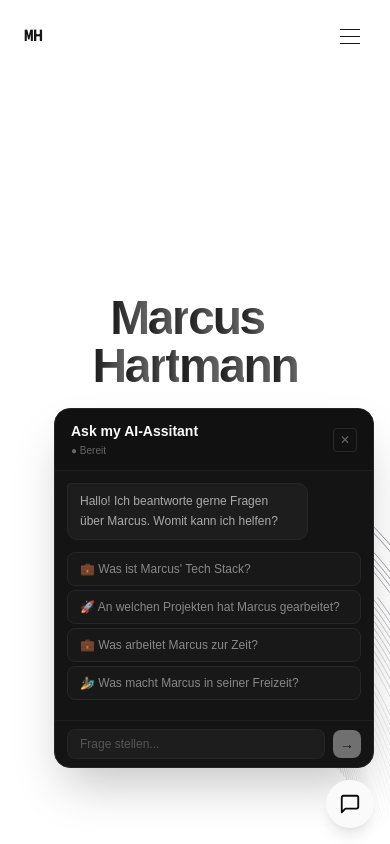
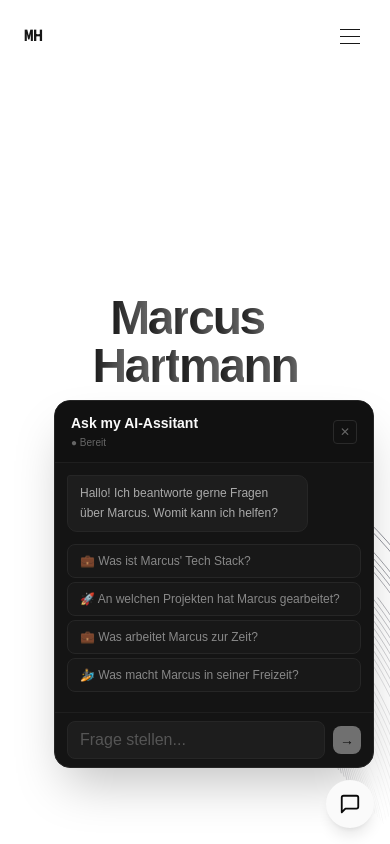
Before and after one commit to mrcsbrln/portfolio-new, a Next.js app: page / in a window 390 px wide. Both pictures are taken after a click on the button 350 px from the left and 804 px from the top of the page. Shown: the top 844 px of the page. Built offline with nearby package versions, Linux system fonts and the light colour scheme.

Commit message:
fix(chat): prevent iOS auto-zoom on input focus
Set font-size to 16px on mobile — iOS Safari only zooms when
font-size < 16px. Desktop keeps text-xs via sm: breakpoint.

Co-Authored-By: Claude Sonnet 4.6 <noreply@anthropic.com>

```diff
--- a/components/ui/chat-widget.tsx
+++ b/components/ui/chat-widget.tsx
@@ -228,7 +228,7 @@ export function ChatWidget() {
                 }
                 disabled={isLoading}
                 placeholder="Frage stellen..."
-                className="flex-1 bg-[#1d1d1d] border border-[#262626] rounded-lg px-3 py-1.5 text-xs text-[#ccc] placeholder-[#555] outline-none disabled:opacity-50"
+                className="flex-1 bg-[#1d1d1d] border border-[#262626] rounded-lg px-3 py-1.5 text-[16px] sm:text-xs text-[#ccc] placeholder-[#555] outline-none disabled:opacity-50"
               />
               <button
                 onClick={() => handleSend()}
```
